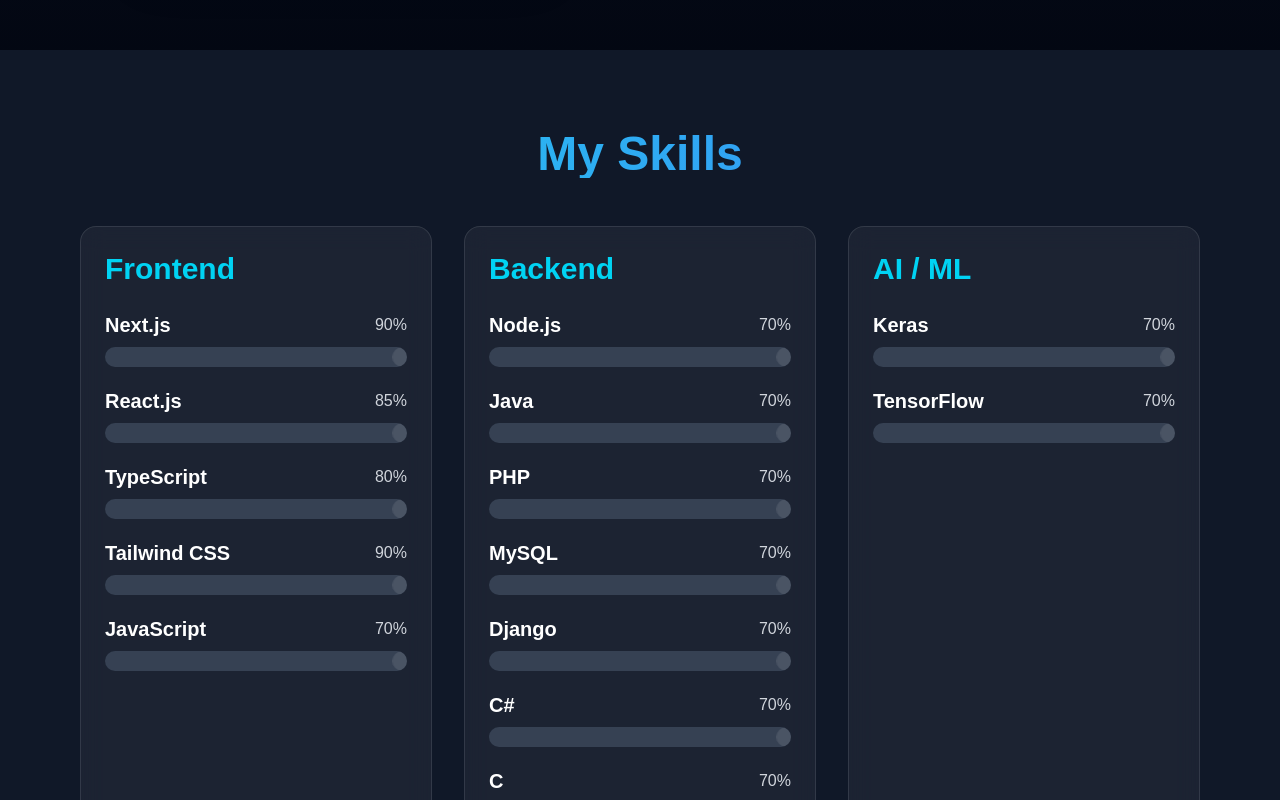
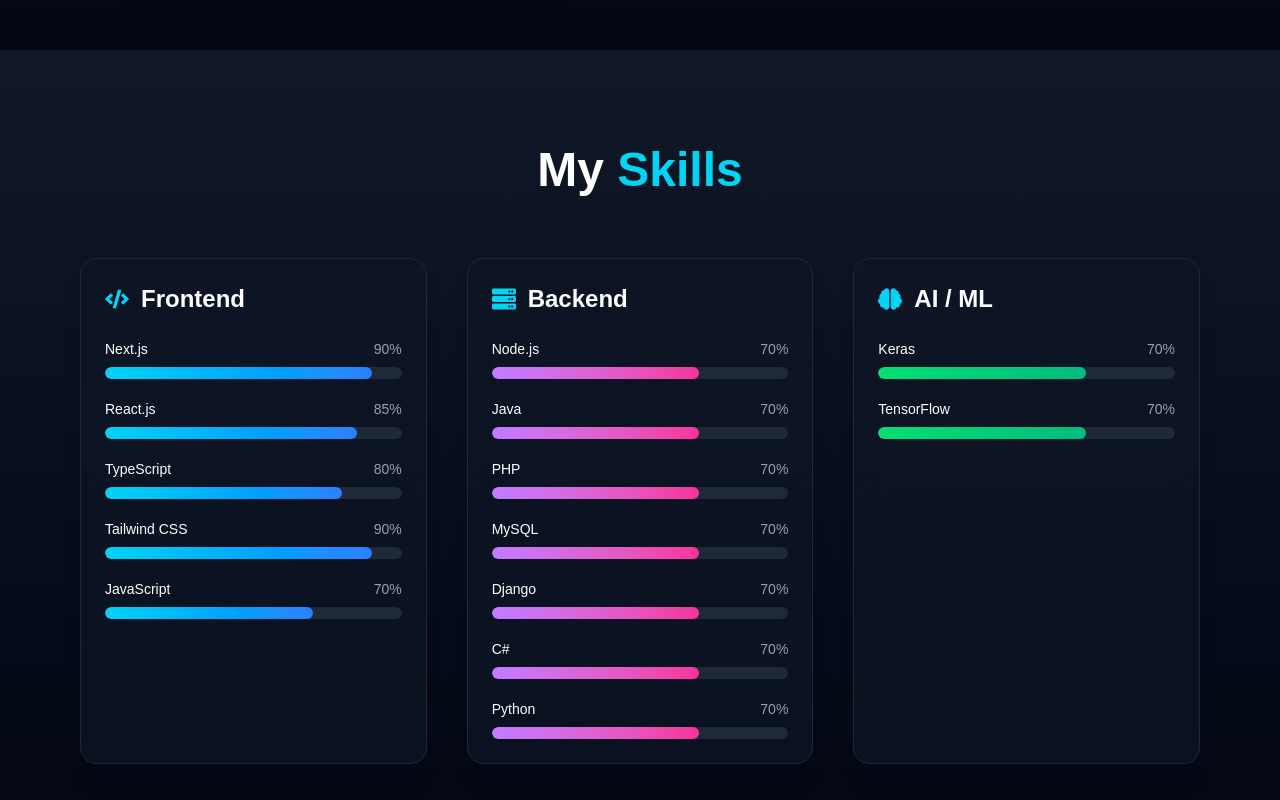
Before and after one commit to Khushbumandal2060/Portfolio, a Next.js app in the folder portfolio-ts/: page / in a window 1280 px wide. Shown: the part 1540-2340 px from the top of the page. Built offline with nearby package versions, Linux system fonts and the light colour scheme.

Commit message:
Improved structure

```diff
--- a/portfolio-ts/src/components/Skills.tsx
+++ b/portfolio-ts/src/components/Skills.tsx
@@ -1,10 +1,13 @@
 "use client";
+import { forwardRef } from "react";
 import { motion } from "framer-motion";
+import { FaCode, FaServer, FaBrain } from "react-icons/fa";
 
 const skillCategories = [
   {
     title: "Frontend",
-    color: "cyan",
+    icon: <FaCode />,
+    gradient: "from-cyan-400 to-blue-500",
     skills: [
       { name: "Next.js", level: 90 },
       { name: "React.js", level: 85 },
@@ -15,7 +18,8 @@
   },
   {
     title: "Backend",
-    color: "cyan",
+    icon: <FaServer />,
+    gradient: "from-purple-400 to-pink-500",
     skills: [
       { name: "Node.js", level: 70 },
       { name: "Java", level: 70 },
@@ -23,13 +27,13 @@
       { name: "MySQL", level: 70 },
       { name: "Django", level: 70 },
       { name: "C#", level: 70 },
-      { name: "C", level: 70 },
       { name: "Python", level: 70 },
     ],
   },
   {
     title: "AI / ML",
-    color: "cyan",
+    icon: <FaBrain />,
+    gradient: "from-green-400 to-emerald-500",
     skills: [
       { name: "Keras", level: 70 },
       { name: "TensorFlow", level: 70 },
@@ -37,68 +41,58 @@
   },
 ];
 
-export default function Skills() {
+const Skills = forwardRef<HTMLElement>((props, ref) => {
   return (
-    <section id="skills" className="py-20 bg-gray-900 text-white px-6 md:px-20">
-      <h2 className="text-4xl md:text-5xl font-bold mb-12 text-center gradient-text">
-        My Skills
+    <section ref={ref} id="skills" className="py-24 bg-gradient-to-b from-gray-900 to-gray-950 text-white px-6 md:px-20">
+
+      {/* Heading */}
+      <h2 className="text-4xl md:text-5xl font-bold mb-16 text-center">
+        My <span className="text-cyan-400">Skills</span>
       </h2>
 
-      <div className="grid grid-cols-1 md:grid-cols-3 gap-8 max-w-6xl mx-auto">
-        {skillCategories.map((category) => (
-          <div
+      {/* Cards */}
+      <div className="grid grid-cols-1 md:grid-cols-3 gap-10 max-w-6xl mx-auto">
+        {skillCategories.map((category, index) => (
+          <motion.div
             key={category.title}
-            className="glass p-6 rounded-2xl backdrop-blur-md hover:scale-105 hover:shadow-lg transition-transform duration-300"
+            initial={{ opacity: 0, y: 40 }}
+            whileInView={{ opacity: 1, y: 0 }}
+            transition={{ duration: 0.6, delay: index * 0.2 }}
+            className="relative p-6 rounded-2xl bg-gray-900/60 backdrop-blur-lg border border-gray-800 hover:border-cyan-400 transition duration-300 shadow-xl hover:shadow-cyan-500/10"
           >
-            <h3 className={`text-2xl md:text-3xl font-bold mb-6 text-${category.color}-400`}>
-              {category.title}
-            </h3>
+            {/* ICON + TITLE */}
+            <div className="flex items-center gap-3 mb-6">
+              <div className="text-2xl text-cyan-400">{category.icon}</div>
+              <h3 className="text-2xl font-bold">{category.title}</h3>
+            </div>
 
+            {/* Skills */}
             <div className="space-y-5">
               {category.skills.map((skill) => (
                 <div key={skill.name}>
-                  {/* Skill label */}
-                  <div className="flex justify-between items-center mb-2">
-                    <span className="text-lg md:text-xl font-semibold">{skill.name}</span>
-                    <span className="text-sm md:text-base text-gray-300">{skill.level}%</span>
+                  <div className="flex justify-between mb-2">
+                    <span className="text-sm font-medium">{skill.name}</span>
+                    <span className="text-sm text-gray-400">{skill.level}%</span>
                   </div>
-
-                  {/* Skill bar */}
-                  <div className="w-full bg-gray-700 rounded-full h-5 overflow-hidden relative">
+                  <div className="w-full h-3 bg-gray-800 rounded-full overflow-hidden">
                     <motion.div
                       initial={{ width: 0 }}
                       whileInView={{ width: `${skill.level}%` }}
-                      viewport={{ once: true }}
-                      transition={{ duration: 1.2, ease: "easeInOut" }}
-                      className={`h-5 rounded-full bg-gradient-to-r from-${category.color}-400 via-${category.color}-500 to-${category.color}-600`}
-                    >
-                      {/* Optional shimmer effect */}
-                      <div className="absolute top-0 left-0 h-full w-full bg-white opacity-10 animate-[shine_2s_infinite] rounded-full"></div>
-                    </motion.div>
+                      transition={{ duration: 1 }}
+                      className={`h-3 rounded-full bg-gradient-to-r ${category.gradient}`}
+                    />
                   </div>
                 </div>
               ))}
             </div>
-          </div>
+
+          </motion.div>
         ))}
       </div>
-
-      <style jsx>{`
-        @keyframes shine {
-          0% {
-            transform: translateX(-100%);
-          }
-          50% {
-            transform: translateX(100%);
-          }
-          100% {
-            transform: translateX(100%);
-          }
-        }
-        .animate-[shine_2s_infinite] {
-          animation: shine 2s infinite linear;
-        }
-      `}</style>
     </section>
   );
-}
+});
+
+Skills.displayName = "Skills";
+
+export default Skills;
```
